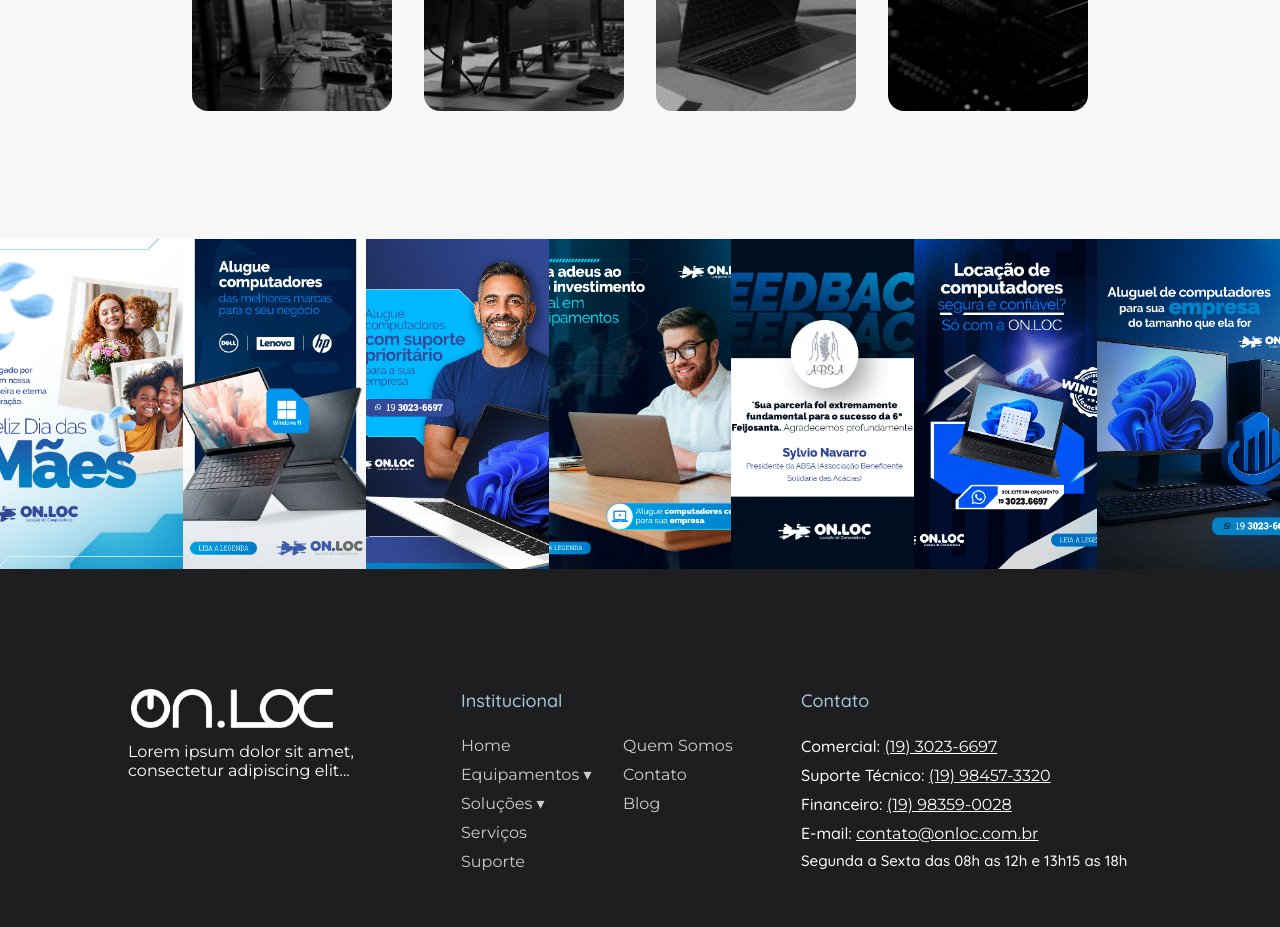
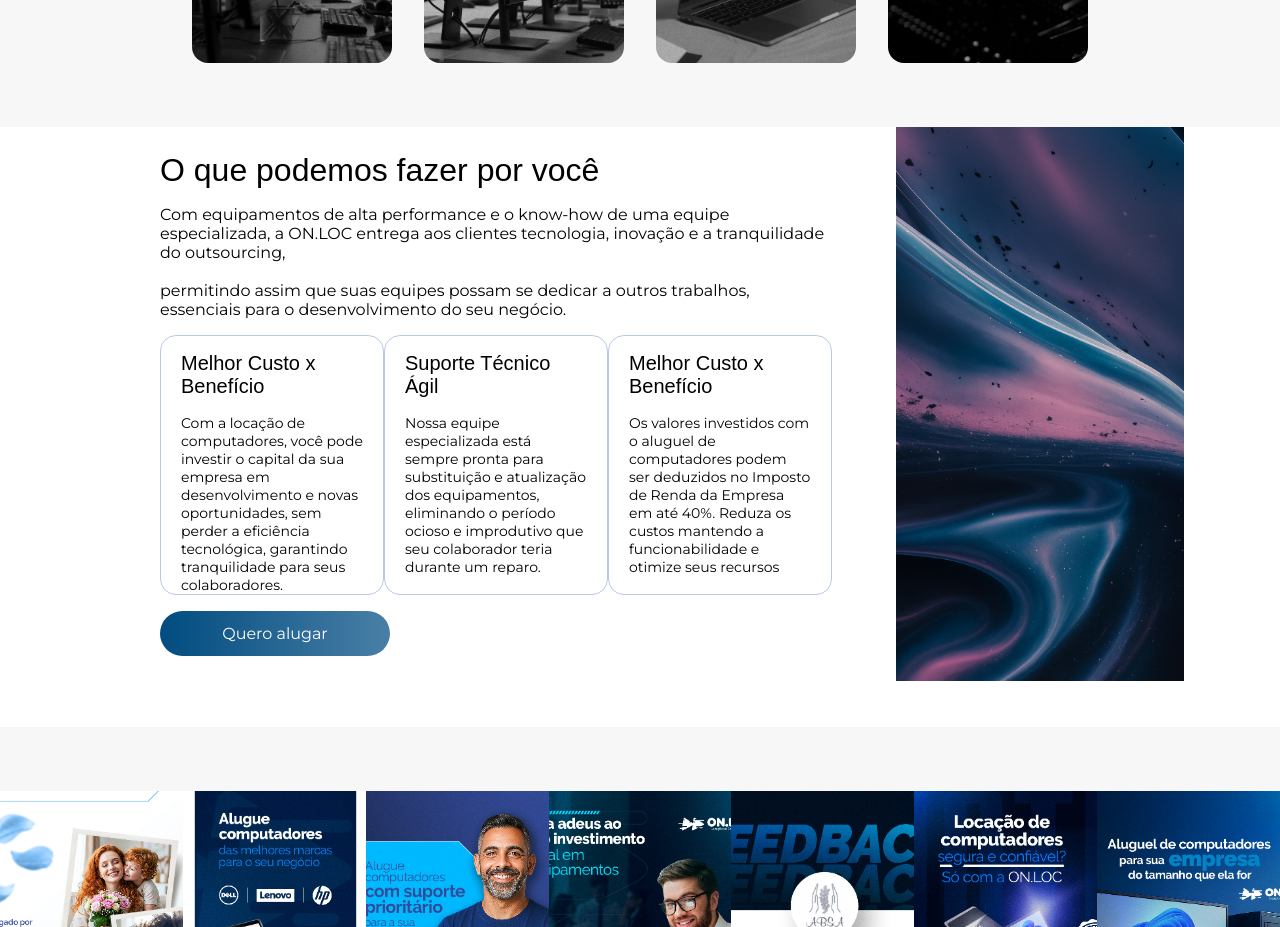
Before and after one commit to onloc/site, a React (Vite) app: page / in a window 1280 px wide. Shown: the part 2680-3607 px from the top of the page. Built offline with nearby package versions, Linux system fonts and the light colour scheme.

Commit message:
WhatWeCanDO component

```diff
--- a/src/components/EquipamentsGallery/styles.js
+++ b/src/components/EquipamentsGallery/styles.js
@@ -8,7 +8,7 @@
   align-items: center;
   justify-content: center;
   gap: 32px;
-  margin-bottom: 128px;
+  margin-bottom: 64px;
 
   @media (max-width: 768px) {
     flex-direction: column;
--- /dev/null
+++ b/src/components/WhatWeCanDo/index.jsx
@@ -0,0 +1,70 @@
+import {
+  Block,
+  BlockContainer,
+  BlockText,
+  BlockTitle,
+  Button,
+  Container,
+  ContentContainer,
+  SideImage,
+  Text,
+  Title,
+  Wrap,
+} from "./styles";
+
+import sideImage from "../../assets/what-we-can-do-banner.png";
+
+function WhatWeCanDo() {
+  return (
+    <>
+      <Wrap>
+        <Container>
+          <ContentContainer>
+            <Title>O que podemos fazer por você</Title>
+            <Text>
+              Com equipamentos de alta performance e o know-how de uma equipe
+              especializada, a ON.LOC entrega aos clientes tecnologia, inovação
+              e a tranquilidade do outsourcing,
+              <br />
+              <br />
+              permitindo assim que suas equipes possam se dedicar a outros
+              trabalhos, essenciais para o desenvolvimento do seu negócio.
+            </Text>
+            <BlockContainer>
+              <Block>
+                <BlockTitle>Melhor Custo x Benefício</BlockTitle>
+                <BlockText>
+                  Com a locação de computadores, você pode investir o capital da
+                  sua empresa em desenvolvimento e novas oportunidades, sem
+                  perder a eficiência tecnológica, garantindo tranquilidade para
+                  seus colaboradores.
+                </BlockText>
+              </Block>
+              <Block>
+                <BlockTitle>Suporte Técnico Ágil</BlockTitle>
+                <BlockText>
+                  Nossa equipe especializada está sempre pronta para
+                  substituição e atualização dos equipamentos, eliminando o
+                  período ocioso e improdutivo que seu colaborador teria durante
+                  um reparo.
+                </BlockText>
+              </Block>
+              <Block>
+                <BlockTitle>Melhor Custo x Benefício</BlockTitle>
+                <BlockText>
+                  Os valores investidos com o aluguel de computadores podem ser
+                  deduzidos no Imposto de Renda da Empresa em até 40%. Reduza os
+                  custos mantendo a funcionabilidade e otimize seus recursos
+                </BlockText>
+              </Block>
+            </BlockContainer>
+            <Button>Quero alugar</Button>
+          </ContentContainer>
+          <SideImage src={sideImage} alt="Imagem de equipamentos" />
+        </Container>
+      </Wrap>
+    </>
+  );
+}
+
+export default WhatWeCanDo;
--- /dev/null
+++ b/src/components/WhatWeCanDo/styles.js
@@ -0,0 +1,141 @@
+import styled from "styled-components";
+
+export const Wrap = styled.div`
+  background-color: white;
+  min-height: 600px;
+  width: 100%;
+  margin-bottom: 64px;
+`;
+
+export const Container = styled.div`
+  width: 80%;
+  height: 100%;
+  display: flex;
+  flex-direction: row;
+  align-items: center;
+  justify-content: space-between;
+  margin: 0 auto;
+  padding: 0px 32px;
+  gap: 64px;
+  max-width: 1280px;
+
+  @media (max-width: 768px) {
+    flex-direction: column;
+    padding: 0;
+    width: 100%;
+  }
+`;
+
+export const ContentContainer = styled.div`
+  display: flex;
+  flex-direction: column;
+  align-items: flex-start;
+  justify-content: flex-start;
+  gap: 16px;
+  width: 70%;
+
+  @media (max-width: 768px) {
+    width: 80%;
+    align-items: center;
+    justify-content: center;
+    margin-top: 64px;
+  }
+`;
+
+export const Title = styled.h2`
+  text-align: left;
+  color: black;
+  font-size: 32px;
+  font-weight: normal;
+  font-family: "Qubic", sans-serif;
+
+`;
+
+export const Text = styled.p`
+  text-align: left;
+  color: black;
+  font-size: 16px;
+  font-weight: normal;
+  font-family: "Montserrat", sans-serif;
+
+`;
+
+export const BlockContainer = styled.div`
+  display: flex;
+  align-items: center;
+  justify-content: space-between;
+  width: 100%;
+
+  @media (max-width: 768px) {
+    gap: 16px;
+    flex-direction: column;
+  }
+`;
+
+export const Block = styled.div`
+  width: 230px;
+  height: 260px;
+  border-radius: 16px;
+  border: 1px solid #bac8e5;
+  padding: 16px 20px;
+  gap: 16px;
+  display: flex;
+  flex-direction: column;
+
+  @media (max-width: 768px) {
+    width: 100%;
+    height: 200px;
+  }
+`;
+
+export const BlockTitle = styled.h3`
+    text-align: left;
+    color: black;
+    font-size: 20px;
+    font-weight: normal;
+    font-family: "Qubic", sans-serif;
+`;
+
+export const BlockText = styled.p`
+    text-align: left;
+    color: black;
+    font-size: 14px;
+    font-weight: normal;
+    font-family: "Montserrat", sans-serif;
+`;
+
+export const Button = styled.button`
+  padding: 0.8rem 2rem;
+  font-size: 16px;
+
+  color: white;
+  background: linear-gradient(90deg, #014c80 0%, #497fa6 100%);
+
+  border: none;
+  border-radius: 24px;
+  cursor: pointer;
+  transition: 0.3s;
+
+  justify-self: center;
+
+  width: 230px;
+
+  &:hover {
+    opacity: 0.9;
+  }
+
+  @media (max-width: 768px) {
+    width: 100%;
+  }
+`;
+
+export const SideImage = styled.img`
+  width: 30%;
+  height: 100%;
+  object-fit: cover;
+
+  @media (max-width: 768px) {
+    width: 100%;
+    height: 160px;
+  }
+`;
--- a/src/pages/Home/Home.jsx
+++ b/src/pages/Home/Home.jsx
@@ -21,6 +21,8 @@
 import HomeSlider from "../../components/HomeSlider";
 import WhyLeaseComponent from "../../components/WhyLease";
 import EquipamentsGallery from "../../components/EquipamentsGallery";
+import WhatWeCanDo from "../../components/WhatWeCanDo";
+import FormContainer from "../../components/FormContainer";
 
 export function Home() {
   const banners = [
@@ -99,7 +101,7 @@
 
         <OurNumbers />
 
-        <Container>
+        <Container $margin="128px auto 64px auto">
           <Title>Nossos Equipamentos</Title>
           <Subtitle>
             Equipamentos ideais para a sua empresa. MiniDesks e Desktops das
@@ -112,7 +114,7 @@
 
         <WhyLeaseComponent />
 
-        <Container>
+        <Container $margin="80px auto 64px auto">
           <Title>Oferecemos a solução que sua empresa necessita.</Title>
           <Subtitle>
             Seja alugando uma única máquina ou todo seu parque, oferecemos
@@ -122,6 +124,8 @@
 
         <EquipamentsGallery />
 
+        <WhatWeCanDo />
+
         <Footer />
       </PageWrapper>
     </>
--- a/src/pages/Home/styles.js
+++ b/src/pages/Home/styles.js
@@ -27,7 +27,7 @@
   align-items: center;
   justify-content: center;
   text-align: center;
-  margin: 128px auto 64px auto;
+  margin: ${(props) => props.$margin};
   gap: 16px;
   padding: 0 8px;
 
```
Also changed, not shown: src/assets/what-we-can-do-banner.png (added).
